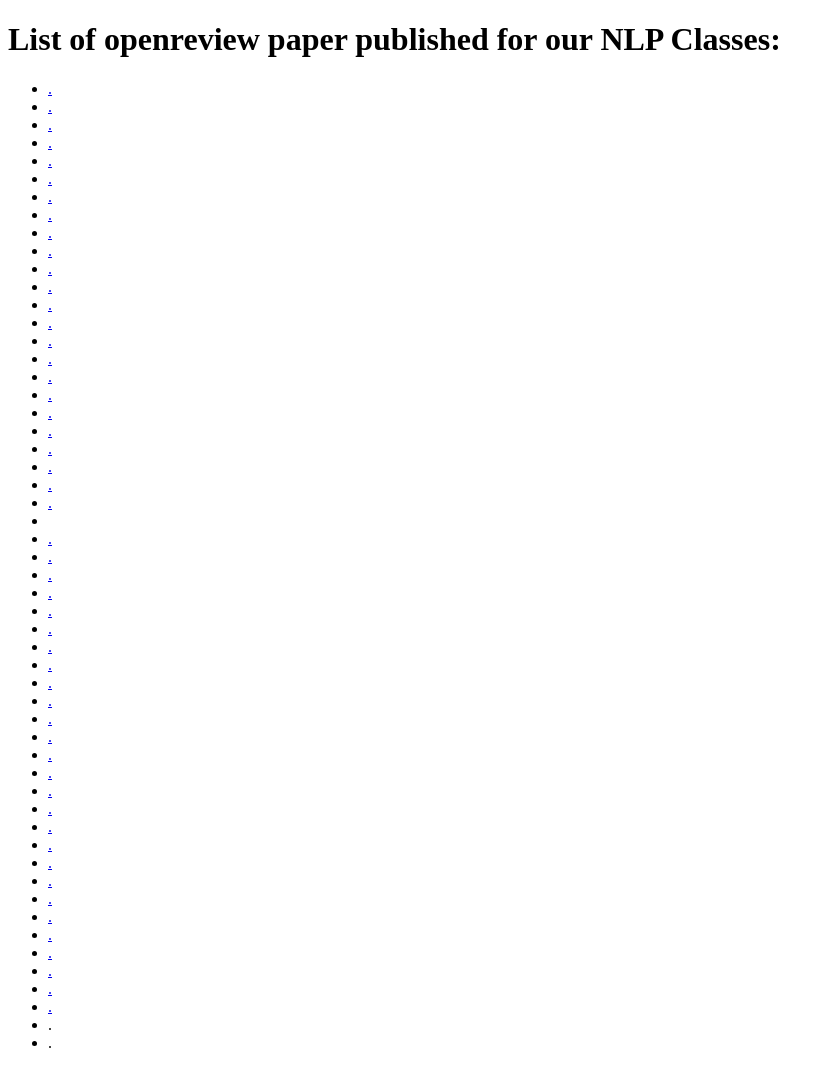
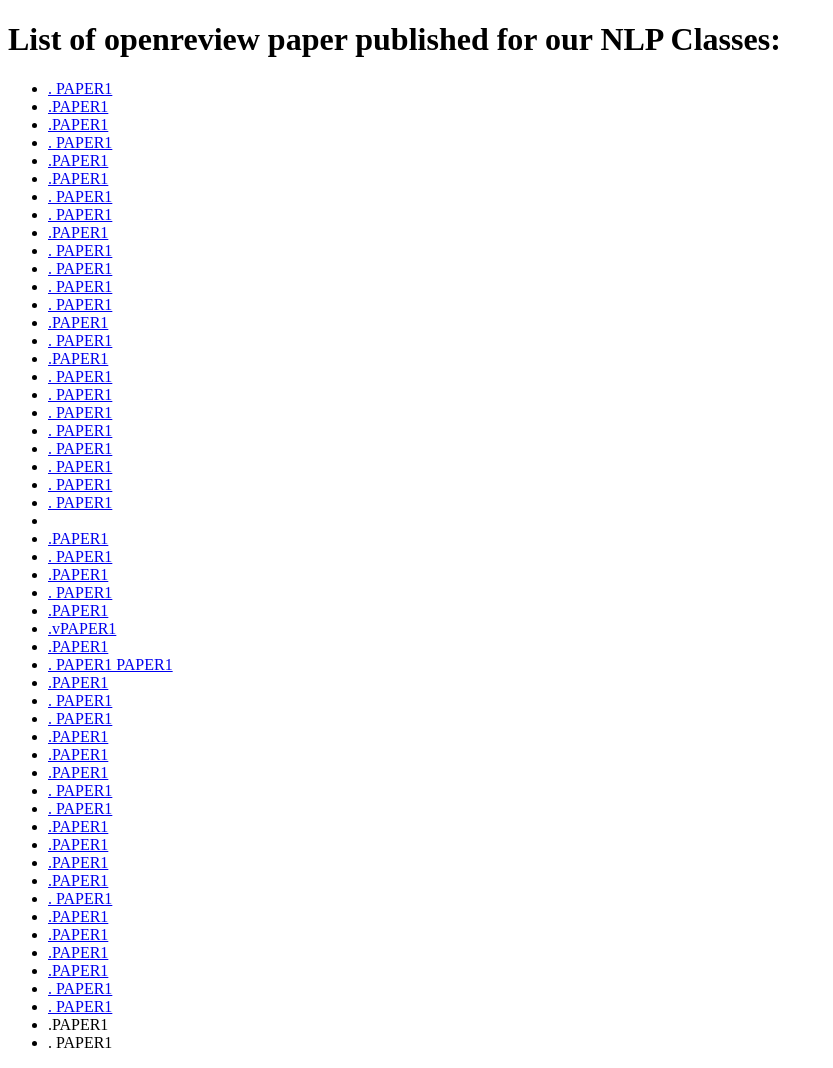
Before and after one commit to NLPClasses/NLPClasses.github.io, a plain HTML site: page index.html in a window 1280 px wide. Shown: the whole page, without its empty margins (0-833 px from the left). Drawn offline with Linux system fonts and the light colour scheme.

Commit message:
Update index.html

```diff
--- a/index.html
+++ b/index.html
@@ -5,59 +5,59 @@
 
 <ul>
 
-  <li> <a href="https://openreview.net/forum?id=MiIceDjONq" >.  </a> </li>
-  <li> <a href="https://openreview.net/forum?id=5PZvRVh-JSG" >.  </a> </li>
-  <li> <a href="https://openreview.net/forum?id=ApZnGT5QCjL" >.  </a> </li>
-  <li> <a href="https://openreview.net/forum?id=Nbaf-YCVRea" >.  </a> </li>
-  <li> <a href="https://openreview.net/forum?id=MC7dF3PDxtE" > .  </a></li>
-  <li> <a href="https://openreview.net/forum?id=C20IFoMDXwg" > .  </a></li>
-  <li> <a href="https://openreview.net/forum?id=Et8MZ0_e4i" > .  </a></li>
-  <li> <a href="https://openreview.net/forum?id=ScnDtVb-4V3" >.  </a> </li>
-  <li> <a href="https://openreview.net/forum?id=R78Y8OOZYrd" >.  </a> </li>
-  <li> <a href="https://openreview.net/forum?id=dQgzBBpNvS" >.  </a> </li>
-  <li> <a href="https://openreview.net/forum?id=sT5oGA8ZcIn" >.  </a> </li>
-  <li> <a href="https://openreview.net/forum?id=dcEkIq7LFrn" >.  </a> </li>
-  <li> <a href="https://openreview.net/forum?id=_mPIgazCGkQ" >.  </a> </li>
-  <li> <a href="https://openreview.net/forum?id=2emn7RKp-Xe" > .  </a></li>
-  <li> <a href="https://openreview.net/forum?id=803CoFeh48k" > .  </a></li>
-  <li> <a href="https://openreview.net/forum?id=LGvleMyjWIq" > .  </a></li>
-  <li> <a href="https://openreview.net/forum?id=QZ9p3ZMYXFe" >.  </a> </li>
-  <li> <a href="https://openreview.net/forum?id=EWOQHpN_CBe" >.  </a> </li>
-  <li> <a href="https://openreview.net/forum?id=RsHEd8AsXmQ" >.  </a> </li>
-  <li> <a href="https://openreview.net/forum?id=KdCxhnPxmm" >.  </a> </li>
-  <li> <a href="https://openreview.net/forum?id=5-XDgdsmJX"> .  </a>  </li>
-  <li> <a href="https://openreview.net/forum?id=iNFq-zDft6"> .  </a> </li>
- <li> <a href="https://openreview.net/forum?id=wWUtjx59Wx"> .  </a></li>
-  <li> <a href="https://openreview.net/forum?id=F1dor37n9KY">.  </a> <li>
-  <li> <a href="https://openreview.net/forum?id=xw3jLmfMKhC">.  </a> </li>
-  <li> <a href="https://openreview.net/forum?id=lpl_kK_allL">.  </a> </li>
-  <li> <a href="https://openreview.net/forum?id=FhNHCu_p3s3"> .  </a></li>
-  <li> <a href="https://openreview.net/forum?id=b-2xX-oOmUn">.  </a> </li>
-  <li> <a href="https://openreview.net/pdf?id=TgYqXWhqGDE">.  </a> </li>
- <li> <a href="https://openreview.net/forum?id=QkDCcEllNdz">.  </a> </li>
- <li> <a href="https://openreview.net/forum?id=Pn6-DoAo3zw">.  </a> </li>
- <li> <a href="https://openreview.net/forum?id=GVofcQ5Obx"> .  </a></li>
- <li> <a href="https://openreview.net/forum?id=81F8TAKkWZ"> .  </a></li>
- <li> <a href="https://openreview.net/forum?id=tTBHTi_tU8g">.  </a> </li>
- <li> <a href="https://openreview.net/forum?id=ED1E3y50an">.  </a> </li>
- <li> <a href="https://openreview.net/forum?id=DywS_gtD-PF">.  </a> </li>
- <li> <a href="https://openreview.net/forum?id=bwY_TVsUCr"> .  </a></li>
- <li> <a href="https://openreview.net/forum?id=BV9vNEFpcZ"> .  </a></li>
- <li> <a href="https://openreview.net/forum?id=NDPcGKrWJS8">.  </a> </li>
- <li> <a href="https://openreview.net/pdf?id=jjRQfvptIg5"> .  </a></li>
- <li> <a href="https://openreview.net/forum?id=w09GW-2cnCP"> .  </a></li>
- <li> <a href="https://openreview.net/forum?id=83qLloxYNkx"> .  </a></li>
- <li> <a href="https://openreview.net/forum?id=ZU-zIhN1t-9"> .  </a></li>
- <li> <a href="https://openreview.net/forum?id=i952Qg3T0oE"> .  </a></li>
- <li> <a href="https://openreview.net/forum?id=eycU4u-y3Vt">.  </a> </li>
- <li> <a href="https://openreview.net/forum?id=ECVkYbs-Nl"> .  </a></li>
- <li> <a href="https://openreview.net/forum?id=DnSzZDpahny"> .  </a></li>
- <li> <a href="https://openreview.net/forum?id=lgujaJECfP1"> .  </a></li>
- <li> <a href="https://openreview.net/forum?id=qCx3yagIav-"> .  </a></li>
- <li> <a href="https://openreview.net/forum?id=INp6sF8s3UE">.  </a> </li>
- <li> <a href="https://openreview.net/forum?id=lSgh1cRVNv">.  </a> </li>
-<li> <link href="https://openreview.net/forum?id=Wt08R4-XG6">.  </a> </li>
-<li> <link href="https://openreview.net/forum?id=-kfBj5YuB9r">.  </a> </li>
+  <li> <a href="https://openreview.net/forum?id=MiIceDjONq" >. PAPER1 </a> </li>
+  <li> <a href="https://openreview.net/forum?id=5PZvRVh-JSG" >.PAPER1  </a> </li>
+  <li> <a href="https://openreview.net/forum?id=ApZnGT5QCjL" >.PAPER1  </a> </li>
+  <li> <a href="https://openreview.net/forum?id=Nbaf-YCVRea" >. PAPER1 </a> </li>
+  <li> <a href="https://openreview.net/forum?id=MC7dF3PDxtE" > .PAPER1  </a></li>
+  <li> <a href="https://openreview.net/forum?id=C20IFoMDXwg" > .PAPER1  </a></li>
+  <li> <a href="https://openreview.net/forum?id=Et8MZ0_e4i" > . PAPER1 </a></li>
+  <li> <a href="https://openreview.net/forum?id=ScnDtVb-4V3" >. PAPER1 </a> </li>
+  <li> <a href="https://openreview.net/forum?id=R78Y8OOZYrd" >.PAPER1  </a> </li>
+  <li> <a href="https://openreview.net/forum?id=dQgzBBpNvS" >.  PAPER1 </a> </li>
+  <li> <a href="https://openreview.net/forum?id=sT5oGA8ZcIn" >. PAPER1 </a> </li>
+  <li> <a href="https://openreview.net/forum?id=dcEkIq7LFrn" >. PAPER1 </a> </li>
+  <li> <a href="https://openreview.net/forum?id=_mPIgazCGkQ" >. PAPER1 </a> </li>
+  <li> <a href="https://openreview.net/forum?id=2emn7RKp-Xe" > .PAPER1  </a></li>
+  <li> <a href="https://openreview.net/forum?id=803CoFeh48k" > . PAPER1 </a></li>
+  <li> <a href="https://openreview.net/forum?id=LGvleMyjWIq" > .PAPER1  </a></li>
+  <li> <a href="https://openreview.net/forum?id=QZ9p3ZMYXFe" >. PAPER1 </a> </li>
+  <li> <a href="https://openreview.net/forum?id=EWOQHpN_CBe" >. PAPER1 </a> </li>
+  <li> <a href="https://openreview.net/forum?id=RsHEd8AsXmQ" >. PAPER1 </a> </li>
+  <li> <a href="https://openreview.net/forum?id=KdCxhnPxmm" >. PAPER1 </a> </li>
+  <li> <a href="https://openreview.net/forum?id=5-XDgdsmJX"> . PAPER1 </a>  </li>
+  <li> <a href="https://openreview.net/forum?id=iNFq-zDft6"> . PAPER1 </a> </li>
+ <li> <a href="https://openreview.net/forum?id=wWUtjx59Wx"> . PAPER1 </a></li>
+  <li> <a href="https://openreview.net/forum?id=F1dor37n9KY">. PAPER1 </a> <li>
+  <li> <a href="https://openreview.net/forum?id=xw3jLmfMKhC">.PAPER1  </a> </li>
+  <li> <a href="https://openreview.net/forum?id=lpl_kK_allL">. PAPER1 </a> </li>
+  <li> <a href="https://openreview.net/forum?id=FhNHCu_p3s3"> .PAPER1  </a></li>
+  <li> <a href="https://openreview.net/forum?id=b-2xX-oOmUn">. PAPER1 </a> </li>
+  <li> <a href="https://openreview.net/pdf?id=TgYqXWhqGDE">.PAPER1  </a> </li>
+ <li> <a href="https://openreview.net/forum?id=QkDCcEllNdz">.vPAPER1  </a> </li>
+ <li> <a href="https://openreview.net/forum?id=Pn6-DoAo3zw">.PAPER1  </a> </li>
+ <li> <a href="https://openreview.net/forum?id=GVofcQ5Obx"> . PAPER1 PAPER1</a></li>
+ <li> <a href="https://openreview.net/forum?id=81F8TAKkWZ"> .PAPER1  </a></li>
+ <li> <a href="https://openreview.net/forum?id=tTBHTi_tU8g">. PAPER1 </a> </li>
+ <li> <a href="https://openreview.net/forum?id=ED1E3y50an">.  PAPER1</a> </li>
+ <li> <a href="https://openreview.net/forum?id=DywS_gtD-PF">.PAPER1  </a> </li>
+ <li> <a href="https://openreview.net/forum?id=bwY_TVsUCr"> .PAPER1  </a></li>
+ <li> <a href="https://openreview.net/forum?id=BV9vNEFpcZ"> .PAPER1</a></li>
+ <li> <a href="https://openreview.net/forum?id=NDPcGKrWJS8">. PAPER1 </a> </li>
+ <li> <a href="https://openreview.net/pdf?id=jjRQfvptIg5"> . PAPER1 </a></li>
+ <li> <a href="https://openreview.net/forum?id=w09GW-2cnCP"> .PAPER1  </a></li>
+ <li> <a href="https://openreview.net/forum?id=83qLloxYNkx"> .PAPER1  </a></li>
+ <li> <a href="https://openreview.net/forum?id=ZU-zIhN1t-9"> .PAPER1  </a></li>
+ <li> <a href="https://openreview.net/forum?id=i952Qg3T0oE"> .PAPER1  </a></li>
+ <li> <a href="https://openreview.net/forum?id=eycU4u-y3Vt">. PAPER1 </a> </li>
+ <li> <a href="https://openreview.net/forum?id=ECVkYbs-Nl"> .PAPER1  </a></li>
+ <li> <a href="https://openreview.net/forum?id=DnSzZDpahny"> .PAPER1  </a></li>
+ <li> <a href="https://openreview.net/forum?id=lgujaJECfP1"> .PAPER1  </a></li>
+ <li> <a href="https://openreview.net/forum?id=qCx3yagIav-"> .PAPER1  </a></li>
+ <li> <a href="https://openreview.net/forum?id=INp6sF8s3UE">. PAPER1 </a> </li>
+ <li> <a href="https://openreview.net/forum?id=lSgh1cRVNv">.  PAPER1</a> </li>
+<li> <link href="https://openreview.net/forum?id=Wt08R4-XG6">.PAPER1  </a> </li>
+<li> <link href="https://openreview.net/forum?id=-kfBj5YuB9r">. PAPER1 </a> </li>
 
 
 </ul>
```
